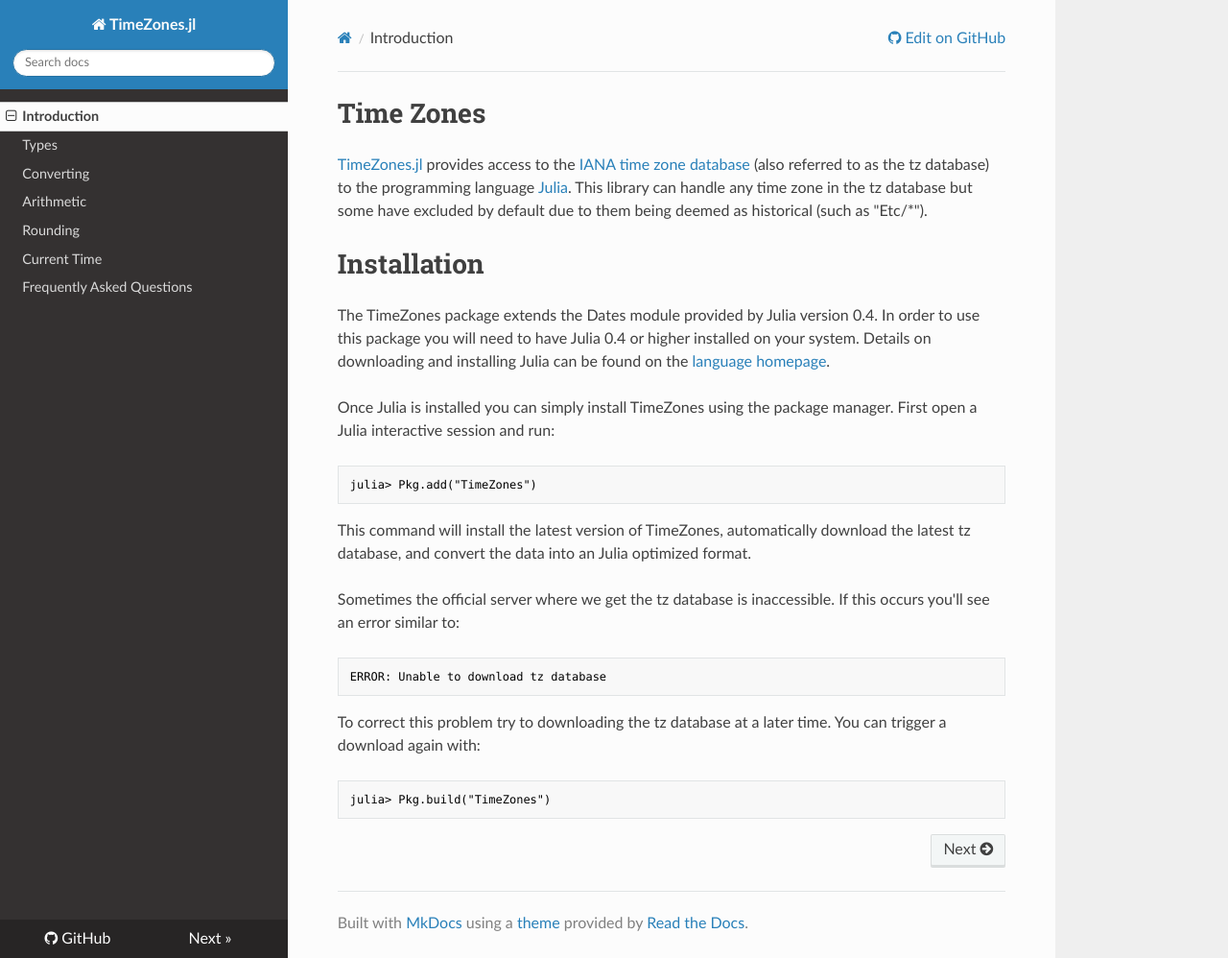
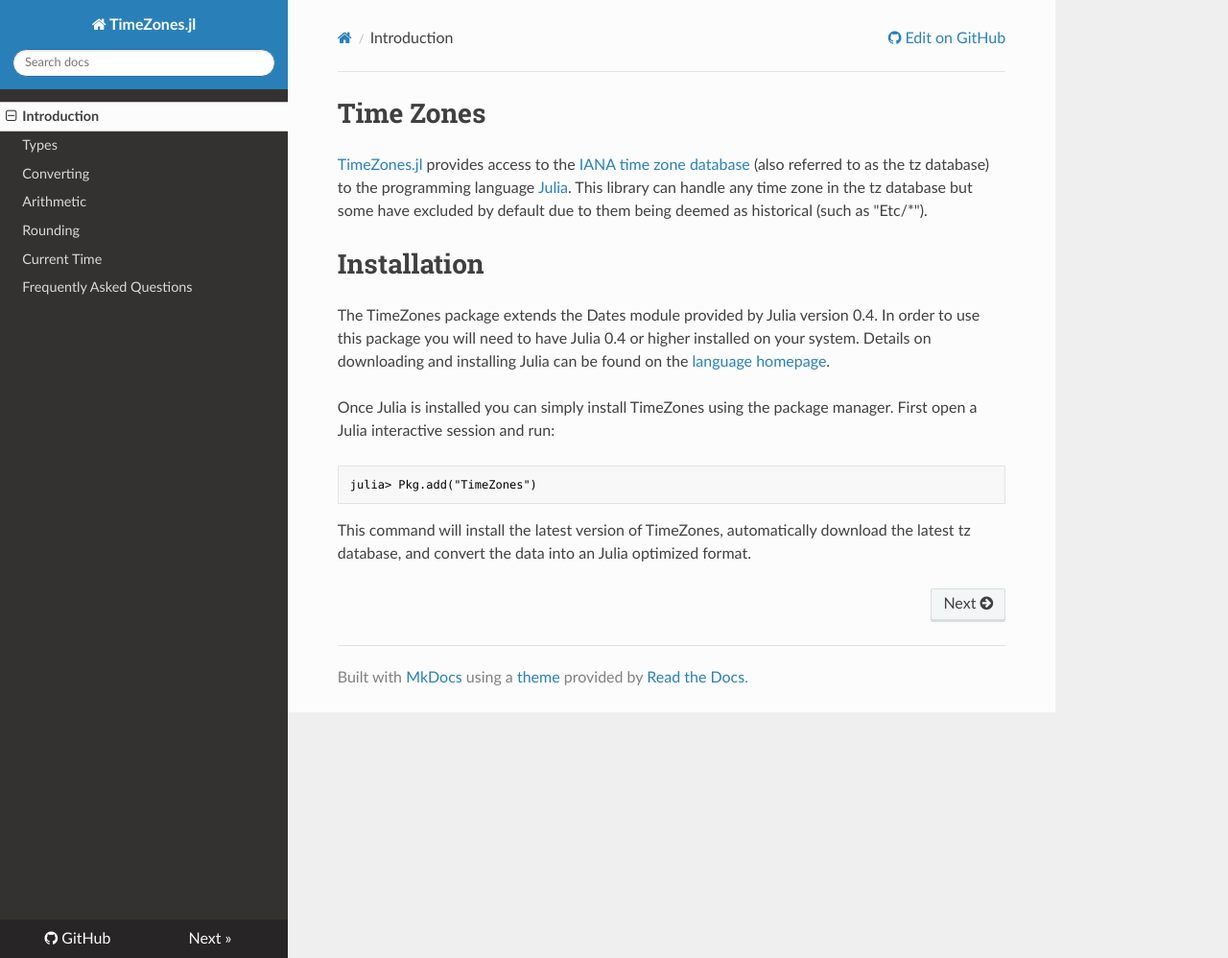
Before and after one commit to JuliaTime/TimeZones.jl, an MkDocs documentation site: the page built from docs/index.md, in a window 1280 px wide and 998 px high. Shown: the whole window at 96% size. Built offline with MkDocs 1.6.1, drawn with Linux system fonts in a browser that asks for light colours; nearby versions of some CDN libraries; old or Windows-style settings are respelled for this version of MkDocs.

Commit message:
Remove download failure note

````diff
--- a/docs/index.md
+++ b/docs/index.md
@@ -14,15 +14,3 @@
 ```
 
 This command will install the latest version of TimeZones, automatically download the latest tz database, and convert the data into an Julia optimized format.
-
-Sometimes the official server where we get the tz database is inaccessible. If this occurs you'll see an error similar to:
-
-```julia
-ERROR: Unable to download tz database
-```
-
-To correct this problem try to downloading the tz database at a later time. You can trigger a download again with:
-
-```julia
-julia> Pkg.build("TimeZones")
-```
````
